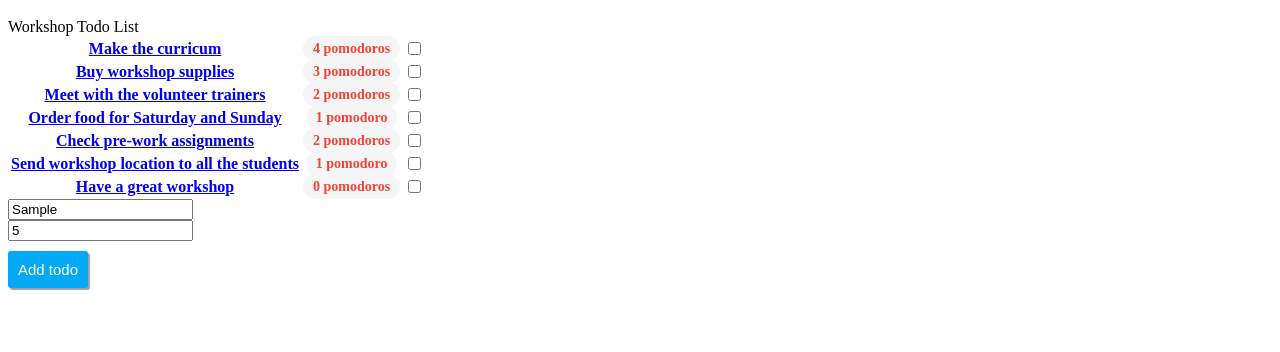
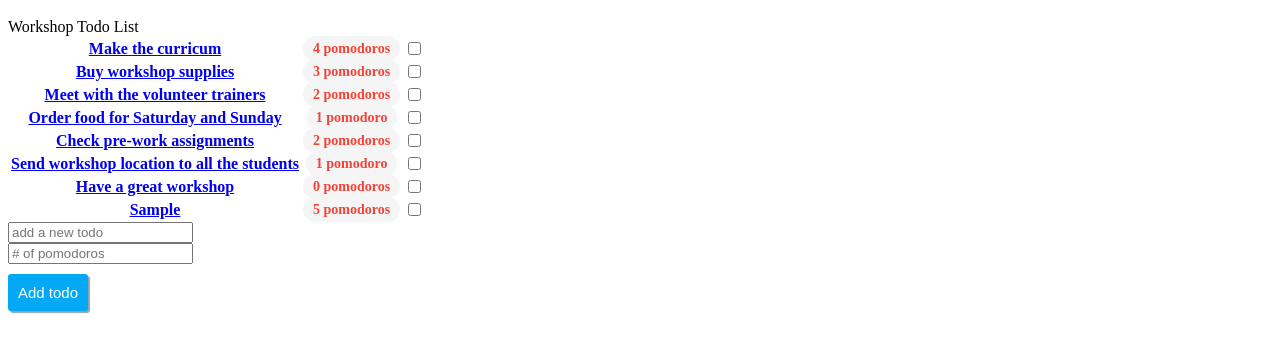
Before and after one commit to Jacky384537/todo_app, a plain HTML site: page index.html in a window 1280 px wide. Both pictures are taken after typing "Sample", "5" into the empty fields and a click on the input "Add todo". Shown: the part 48-400 px from the top of the page. Drawn offline with nearby package versions, Linux system fonts and the light colour scheme.

Commit message:
JS adding to todo

```diff
--- a/index.html
+++ b/index.html
@@ -4,6 +4,7 @@
         <title>My Todo App</title>
         <link rel= "stylesheet" href="index.css">
         <script src="https://ajax.googleapis.com/ajax/libs/jquery/3.2.1/jquery.min.js"></script>
+        <script type="text/javascript" src="index.js"></script>
     </head>
 
     <body>
@@ -15,7 +16,7 @@
             <table>
                 <tr>
                     <th><a href="/show.html">Make the curricum </a></th>
-                     <th><span  class="pomodoro-estimate">4 pomodoros</span></th>
+                    <th><span  class="pomodoro-estimate">4 pomodoros</span></th>
                     <th><input type="checkbox"></th>
                 </tr>
 
@@ -58,8 +59,8 @@
 
         </table>
 
-        <input type ="text" placeholder="add a new todo"><br>
-        <input type ="number" placeholder="# of pomodoros"><br>
+        <input id="new-todo-description" type ="text" placeholder="add a new todo"><br>
+        <input id="new-pomodoro-estimate" type ="number" placeholder="# of pomodoros"><br>
         <input id="add-new-todo-button" type="submit" value="Add todo">
 
     </body>
--- a/index.js
+++ b/index.js
@@ -0,0 +1,10 @@
+$(document).ready(function() {
+  $("#add-new-todo-button").click(function(){
+      var description = $("#new-todo-description")
+       var pomodoroEstimate = $("#new-pomodoro-estimate")
+      $("table").append('<tr><th><a href="/show.html">' + description.val() +' </a></th><th><span  class="pomodoro-estimate">' + pomodoroEstimate.val() + ' pomodoros' +'</span></th><th><input type="checkbox"></th></tr>');
+
+      description.val('');
+      pomodoroEstimate.val('');
+  });
+});
```
